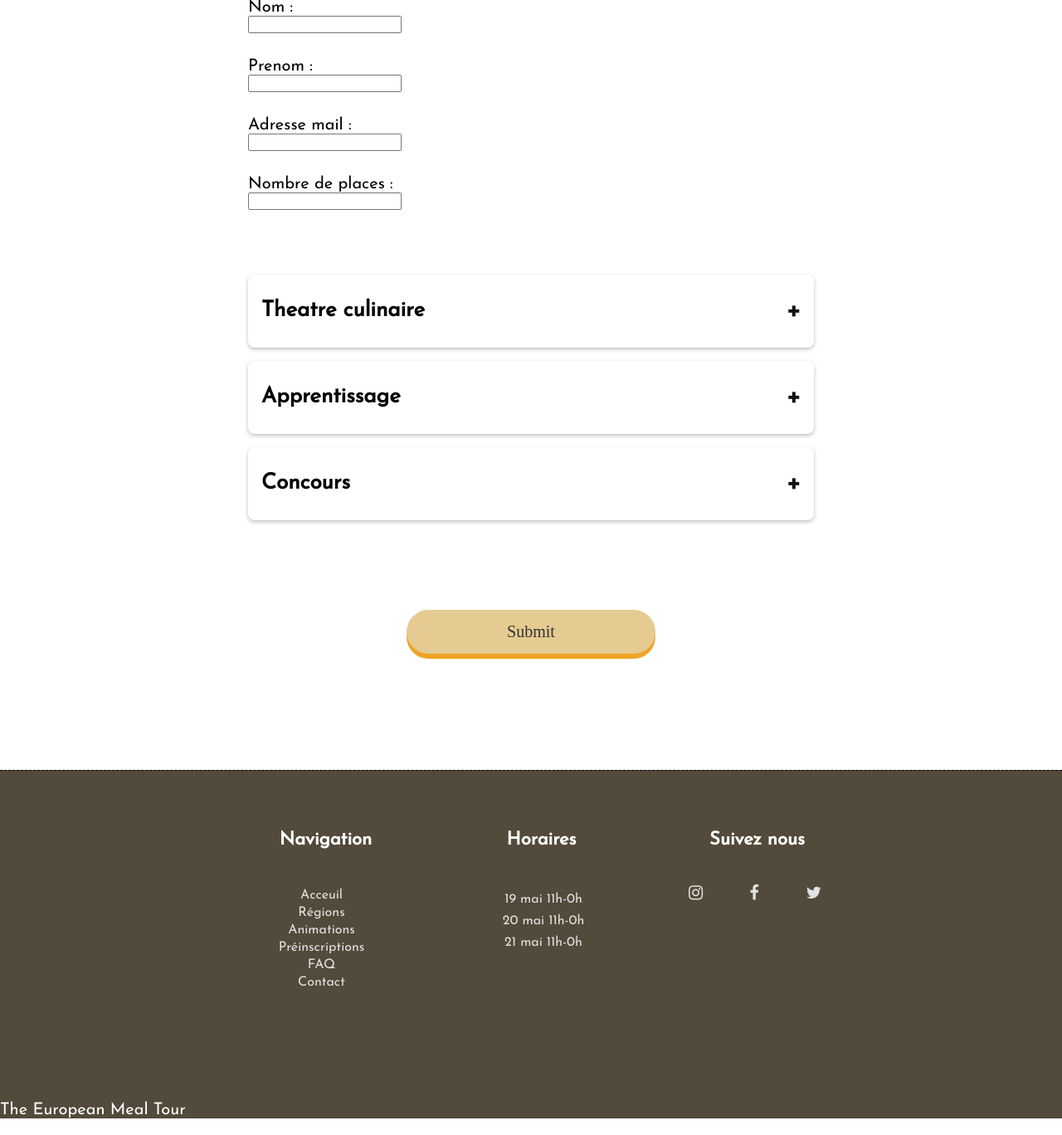
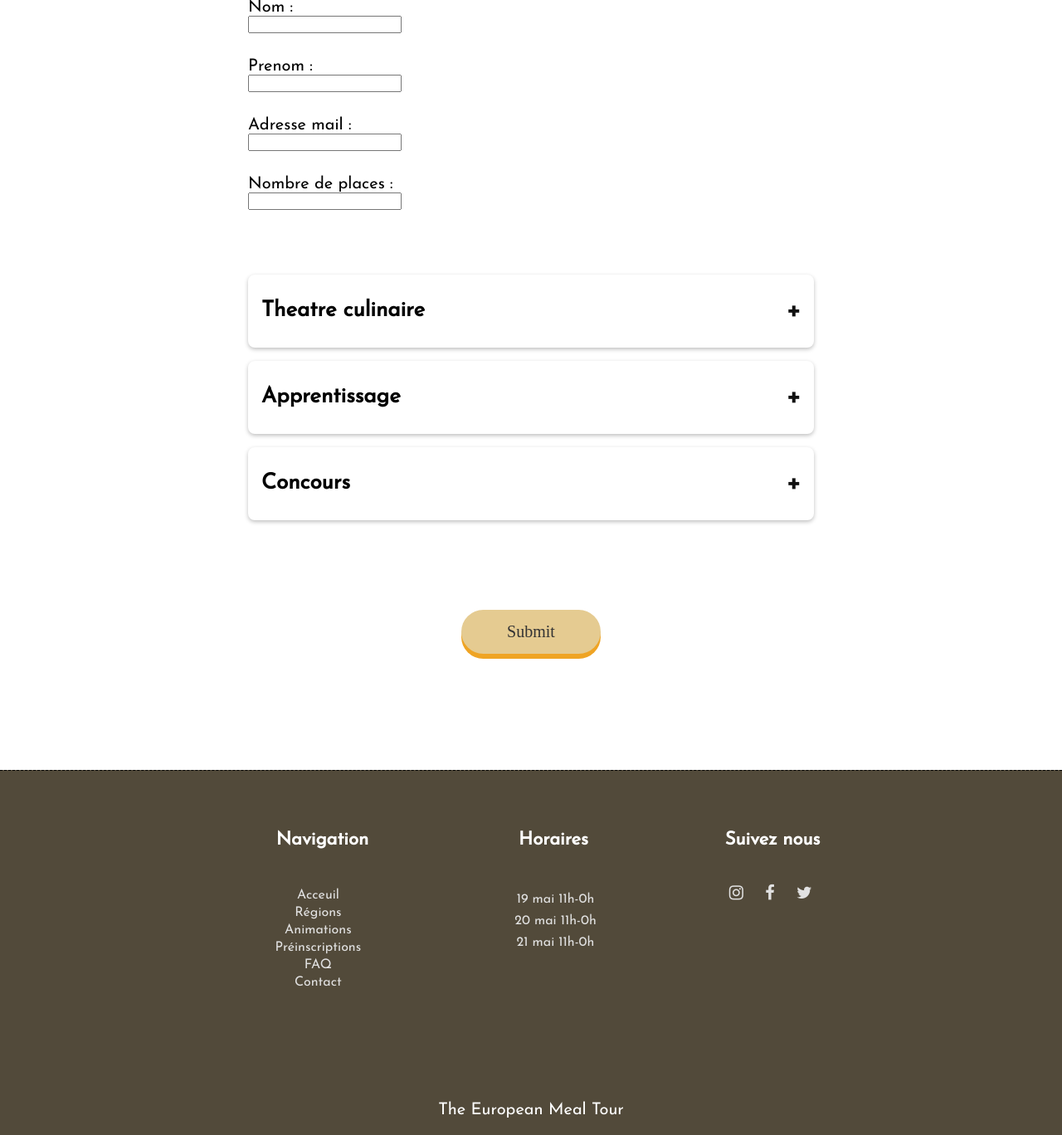
Before and after one commit to LylaCeles/SAE-WebWeek, a PHP site: page /preinscription.php in a window 1280 px wide. Shown: the part 360-1728 px from the top of the page at 83% size. Run offline with PHP 8.4, Linux system fonts and the light colour scheme.

Commit message:
Réparation importante
Le bouton , footer , flexbox animation et margin pour FAQ

```diff
--- a/CSS/footer.css
+++ b/CSS/footer.css
@@ -4,19 +4,24 @@ footer {
     width: 100%;
     background: #524a3a;
     color: rgb(225, 225, 225);
+    display: flex;
+    flex-direction: column;
+    align-items: center;
+    justify-content:center ;
 }
+
 .content-footer {
     max-width: 1000px;
-    margin: 0 auto;
     display: flex;
     justify-content: center;
     align-items: flex-start;
+    column-gap: 60px;
     font-size: 16px;
     padding: 50px 0 100px;
+    width: 90%;
 }
 
 .bloc {
-    flex-basis: 20%;
     margin: 0 30px;
 }
 
@@ -124,6 +129,6 @@ footer li {
 
 
 footer p{
-
+    display: flex;
     color: white;
 }
--- a/CSS/preinscription.css
+++ b/CSS/preinscription.css
@@ -24,16 +24,6 @@ form{
     display: block;
 }
 
-.btn{
-    width : 300px;
-    display: block;
-    margin: 50px auto 50px auto;
-    padding: 10px;
-    background-color: #e5cb91;
-    font-family: Josefin Sans Thin;
-    font-size : 20px;
-    border-radius: 30px;
-}
 
 .flex{
     display: flex;
--- a/animation.php
+++ b/animation.php
@@ -31,7 +31,7 @@
               <div class="left">
                   <h2>Théâtre culinaire</h2>
                   <p>Découvrez les histoires qui se cachent derrière certaines spécialités grâce à ce spectacle culinaire.</p>
-                  <button>Se préinscrire</button>
+                  <button class="btn">Se préinscrire</button>
               </div>
               <div class="right">
                   <img src="./Image/theatre.jpg" alt="">
@@ -71,7 +71,7 @@
               <div class="left">
                   <h2>Ateliers apprentissages</h2>
                   <p>Venez apprendre à cuisiner des spécialités culinaires. Les aliments et le matériel sont compris. Un chef vous encadrera et vous pourrez repartir avec votre plat !</p>
-                  <button>Se préinscrire</button>
+                  <button class="btn">Se préinscrire</button>
               </div>
               <div class="right">
                   <img src="./Image/atelier.jpg" alt="">
@@ -108,7 +108,7 @@
           <div class="left">
               <h2>Concours</h2>
               <p>Voici le concours des différents plats proposés par chaque chef des régions volontaires. Un jury composé de cuisiniers ainsi que de vous, leur public, est mis en place.</p>
-              <button>Se préinscrire</button>
+              <button class="btn">Se préinscrire</button>
           </div>
           <div class="right">
               <img src="./Image/tournoi.jpg" alt="">
--- a/contact.php
+++ b/contact.php
@@ -27,7 +27,7 @@
             <input placeholder="Nom">
             <input placeholder="E-mail">
             <textarea placeholder="Votre message ici..."></textarea>
-            <button>Envoyer</button>
+            <button class="btn">Envoyer</button>
           </form>
           </div>
 
--- a/index.php
+++ b/index.php
@@ -56,7 +56,7 @@
                     echo'</table>';
                 ?>
 
-                <a href="animation.php"><button>Plus d'informations sur les animations</button></a>
+                <a href="animation.php"><button class="btn">Plus d'informations sur les animations</button></a>
             </section>
             <section class="plat">
                 <h2>Découvrez de nouveaux plats</h2>
@@ -67,7 +67,7 @@
                 <img src="" alt="">
                 <img src="" alt="">
                 <img src="" alt="">
-                <a href="region.php"><button>Découvrez tout les plats présents</button></a>
+                <a href="region.php"><button class="btn">Découvrez tout les plats présents</button></a>
             </section>
 
             <!-- FAQ -->
@@ -124,7 +124,7 @@
                     </div>
                 </div>
 
-                <a href="faq.php"><button>Plus de questions ici</button></a>
+                <a href="faq.php"><button class="btn">Plus de questions ici</button></a>
             </section>
 
             <!-- Sponsors -->
--- a/preinscription.php
+++ b/preinscription.php
@@ -69,7 +69,7 @@
 
                             <p>Besoin de plus d'informations sur l'activité  ?</p>
 
-                            <button><a href="#">En savoir plus</a></button>
+                            <button class="btn"><a href="#">En savoir plus</a></button>
 
                         </div>
                     </div>
@@ -99,7 +99,7 @@
 
                             <p>Besoin de plus d'informations sur l'activité  ?</p>
 
-                            <button><a href="#">En savoir plus</a></button>
+                            <button class="btn"><a href="#">En savoir plus</a></button>
                         </div>
                     </div>
                 </div>
@@ -119,7 +119,7 @@
 
                             <p>Besoin de plus d'informations sur l'activité  ?</p>
 
-                            <button><a href="#">En savoir plus</a></button>
+                            <button class="btn"><a href="#">En savoir plus</a></button>
                         </div>
                     </div>
                 </div>
```
Also changed, not shown: CSS/animation.css (+5 -12 lines), CSS/bouton.css (deleted, +0 -29 lines), CSS/contact.css (+2 -6 lines), CSS/index.css (+1 -10 lines).
